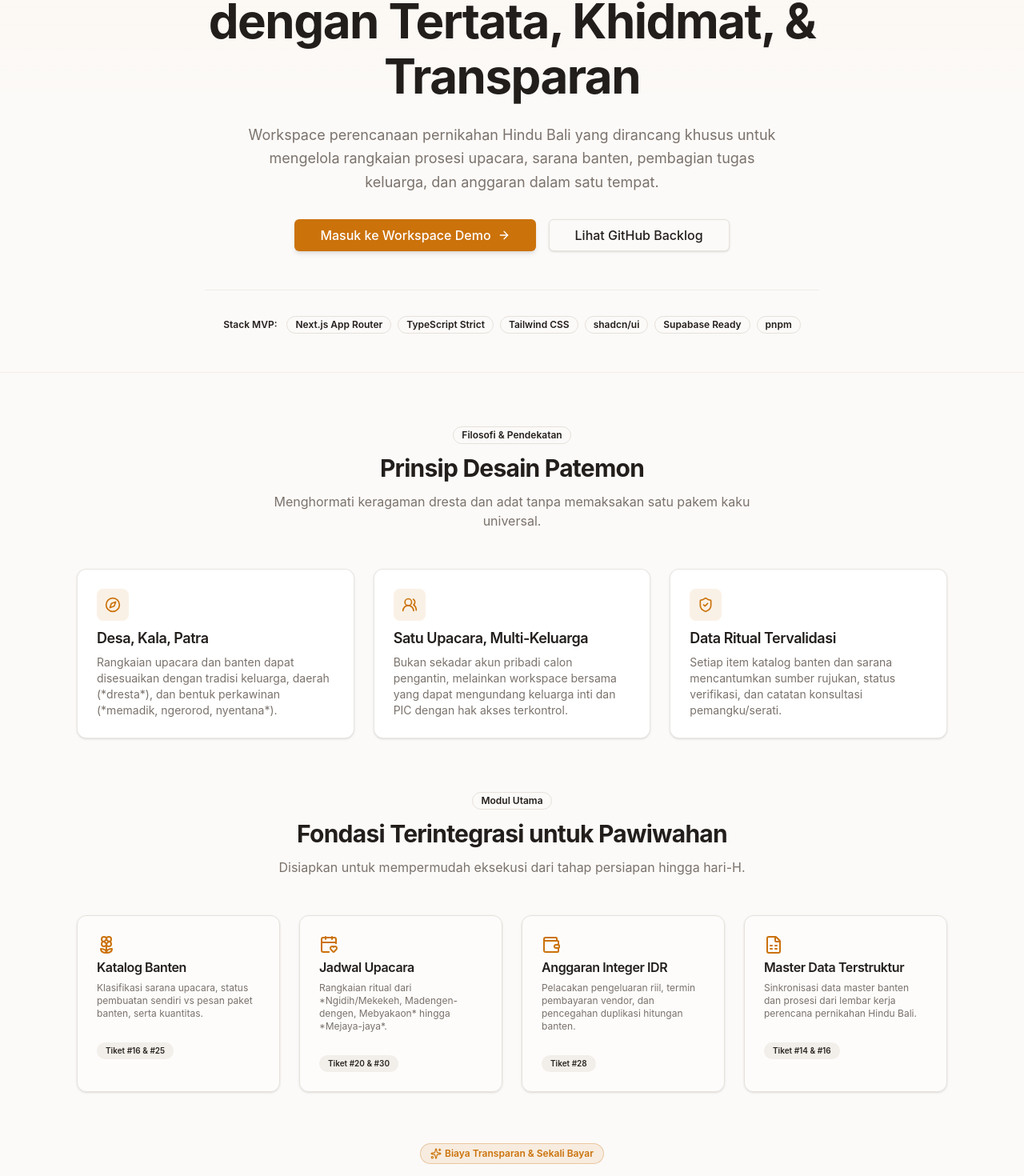
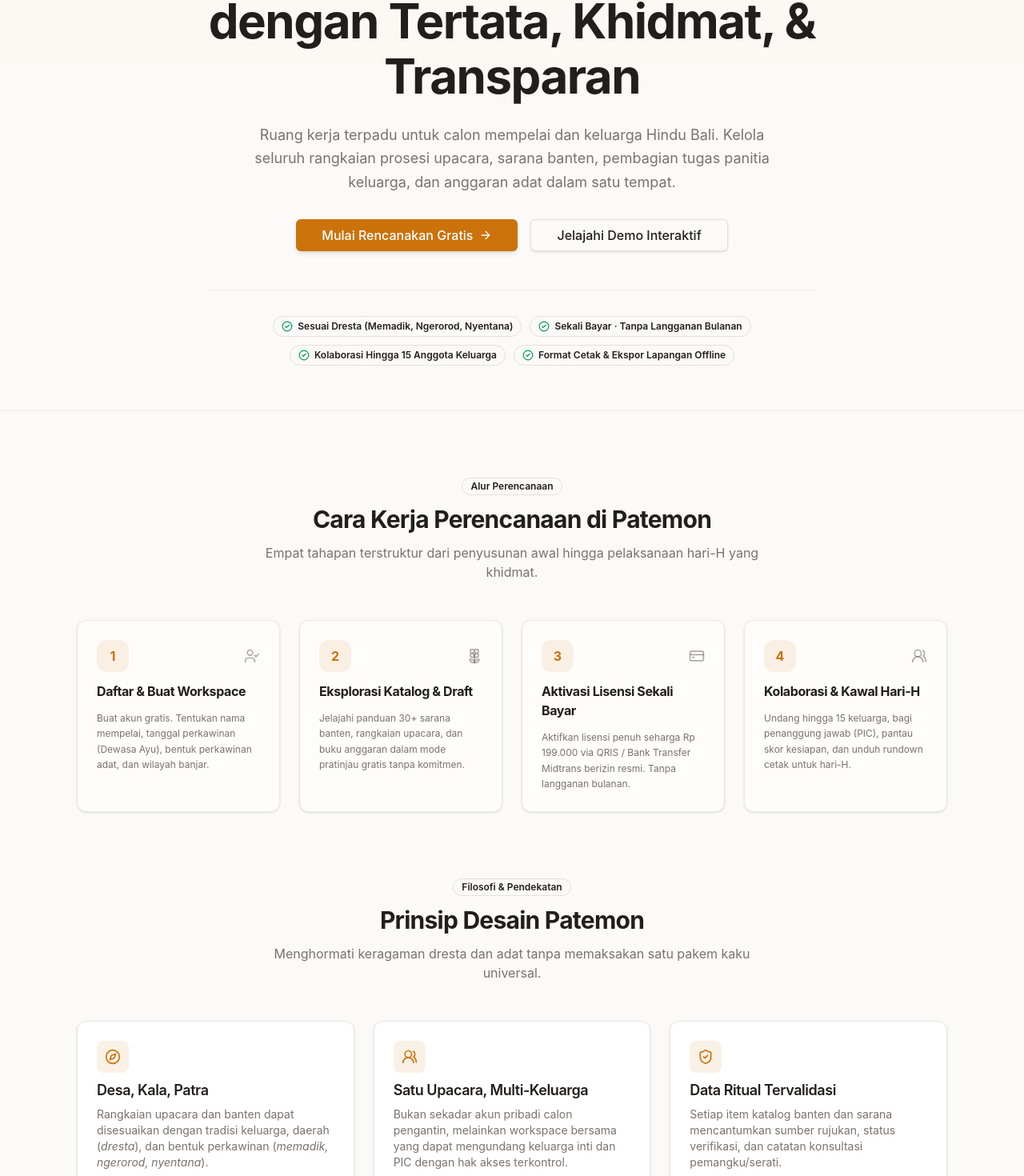
Before and after one commit to andresanjaya/patemon, a Next.js app: page / in a window 1280 px wide. Shown: the part 272-1742 px from the top of the page at 80% size. Built offline with nearby package versions, Linux system fonts and the light colour scheme; no server answers.

Commit message:
feat(marketing): clean development content and add how-it-works workflow (fixes #79) (#97)

```diff
--- a/src/app/page.tsx
+++ b/src/app/page.tsx
@@ -12,6 +12,10 @@ import {
   ShieldCheck,
   Compass,
   FileSpreadsheet,
+  UserCheck,
+  CreditCard,
+  MessageCircle,
+  Sparkles,
 } from "lucide-react";
 import { Button } from "@/components/ui/button";
 import { Badge } from "@/components/ui/badge";
@@ -24,6 +28,7 @@ import {
 } from "@/components/ui/card";
 import { AccountDeletedBanner } from "@/components/account-deleted-banner";
 import { PricingSection } from "@/features/payments/components/pricing-section";
+import { formatSupportWhatsAppLink } from "@/features/payments/support";
 
 interface HomePageProps {
   searchParams?: Promise<{
@@ -54,22 +59,22 @@ export default async function HomePage(props: HomePageProps) {
   }
 
   return (
-    <div className="flex flex-col gap-16 pb-20">
+    <div className="flex flex-col gap-20 pb-20">
       {/* Account Deletion Notice */}
       <Suspense fallback={null}>
         <AccountDeletedBanner />
       </Suspense>
 
       {/* Hero Section */}
-      <section className="border-border/40 relative overflow-hidden border-b bg-gradient-to-b from-amber-500/5 via-transparent to-transparent px-4 pt-12 pb-12 sm:px-6 sm:pt-20 lg:px-8">
+      <section className="border-border/40 relative overflow-hidden border-b bg-gradient-to-b from-amber-500/5 via-transparent to-transparent px-4 pt-12 pb-14 sm:px-6 sm:pt-20 lg:px-8">
         <div className="container mx-auto flex max-w-5xl flex-col items-center text-center">
           <div className="mb-6 inline-flex items-center gap-2">
             <Badge
               variant="secondary"
-              className="gap-1.5 border border-amber-500/30 bg-amber-500/10 px-3 py-1 text-xs text-amber-900 dark:text-amber-200"
+              className="border-primary/30 bg-primary/10 text-primary gap-1.5 px-3.5 py-1 text-xs"
             >
-              <Compass className="h-3.5 w-3.5 text-amber-600" />
-              <span>MVP v1 · Development Foundation Active</span>
+              <Compass className="h-3.5 w-3.5" />
+              <span>Platform Manajemen Pawiwahan Hindu Bali</span>
             </Badge>
           </div>
 
@@ -82,42 +87,137 @@ export default async function HomePage(props: HomePageProps) {
           </h1>
 
           <p className="text-muted-foreground mt-6 max-w-2xl text-base leading-relaxed sm:text-lg">
-            Workspace perencanaan pernikahan Hindu Bali yang dirancang khusus
-            untuk mengelola rangkaian prosesi upacara, sarana banten, pembagian
-            tugas keluarga, dan anggaran dalam satu tempat.
+            Ruang kerja terpadu untuk calon mempelai dan keluarga Hindu Bali.
+            Kelola seluruh rangkaian prosesi upacara, sarana banten, pembagian
+            tugas panitia keluarga, dan anggaran adat dalam satu tempat.
           </p>
 
           <div className="mt-8 flex flex-wrap items-center justify-center gap-4">
             <Button size="lg" asChild className="gap-2 shadow-md">
-              <Link href="/workspace/demo">
-                Masuk ke Workspace Demo
+              <Link href="/register">
+                Mulai Rencanakan Gratis
                 <ArrowRight className="h-4 w-4" />
               </Link>
             </Button>
             <Button size="lg" variant="outline" asChild>
-              <Link
-                href="https://github.com/andresanjaya/patemon"
-                target="_blank"
-                rel="noreferrer"
-                className="gap-2"
-              >
-                Lihat GitHub Backlog
+              <Link href="/workspace/demo" className="gap-2">
+                Jelajahi Demo Interaktif
               </Link>
             </Button>
           </div>
 
-          {/* Dev Stack Badges */}
-          <div className="border-border/60 text-muted-foreground mt-12 flex w-full max-w-3xl flex-wrap items-center justify-center gap-2 border-t pt-8 text-xs">
-            <span className="text-foreground mr-1 font-semibold">
-              Stack MVP:
-            </span>
-            <Badge variant="outline">Next.js App Router</Badge>
-            <Badge variant="outline">TypeScript Strict</Badge>
-            <Badge variant="outline">Tailwind CSS</Badge>
-            <Badge variant="outline">shadcn/ui</Badge>
-            <Badge variant="outline">Supabase Ready</Badge>
-            <Badge variant="outline">pnpm</Badge>
+          {/* Value Highlights */}
+          <div className="border-border/60 text-muted-foreground mt-12 flex w-full max-w-3xl flex-wrap items-center justify-center gap-2.5 border-t pt-8 text-xs">
+            <Badge variant="outline" className="gap-1.5 py-1">
+              <CheckCircle2 className="h-3.5 w-3.5 text-emerald-600" />
+              <span>Sesuai Dresta (Memadik, Ngerorod, Nyentana)</span>
+            </Badge>
+            <Badge variant="outline" className="gap-1.5 py-1">
+              <CheckCircle2 className="h-3.5 w-3.5 text-emerald-600" />
+              <span>Sekali Bayar · Tanpa Langganan Bulanan</span>
+            </Badge>
+            <Badge variant="outline" className="gap-1.5 py-1">
+              <CheckCircle2 className="h-3.5 w-3.5 text-emerald-600" />
+              <span>Kolaborasi Hingga 15 Anggota Keluarga</span>
+            </Badge>
+            <Badge variant="outline" className="gap-1.5 py-1">
+              <CheckCircle2 className="h-3.5 w-3.5 text-emerald-600" />
+              <span>Format Cetak & Ekspor Lapangan Offline</span>
+            </Badge>
           </div>
+        </div>
+      </section>
+
+      {/* How It Works Section */}
+      <section
+        id="how-it-works"
+        className="container mx-auto max-w-6xl px-4 sm:px-6 lg:px-8"
+      >
+        <div className="mx-auto mb-12 max-w-2xl text-center">
+          <Badge variant="outline" className="mb-3">
+            Alur Perencanaan
+          </Badge>
+          <h2 className="text-foreground text-2xl font-bold tracking-tight sm:text-3xl">
+            Cara Kerja Perencanaan di Patemon
+          </h2>
+          <p className="text-muted-foreground mt-3 text-sm sm:text-base">
+            Empat tahapan terstruktur dari penyusunan awal hingga pelaksanaan
+            hari-H yang khidmat.
+          </p>
+        </div>
+
+        <div className="grid grid-cols-1 gap-6 sm:grid-cols-2 lg:grid-cols-4">
+          <Card className="border-border/80 bg-card/60 relative">
+            <CardHeader className="space-y-3">
+              <div className="flex items-center justify-between">
+                <div className="bg-primary/10 text-primary flex h-10 w-10 items-center justify-center rounded-xl font-bold">
+                  1
+                </div>
+                <UserCheck className="text-muted-foreground/60 h-5 w-5" />
+              </div>
+              <CardTitle className="text-base font-bold">
+                Daftar & Buat Workspace
+              </CardTitle>
+              <CardDescription className="text-xs leading-relaxed">
+                Buat akun gratis. Tentukan nama mempelai, tanggal perkawinan
+                (Dewasa Ayu), bentuk perkawinan adat, dan wilayah banjar.
+              </CardDescription>
+            </CardHeader>
+          </Card>
+
+          <Card className="border-border/80 bg-card/60 relative">
+            <CardHeader className="space-y-3">
+              <div className="flex items-center justify-between">
+                <div className="bg-primary/10 text-primary flex h-10 w-10 items-center justify-center rounded-xl font-bold">
+                  2
+                </div>
+                <Flower2 className="text-muted-foreground/60 h-5 w-5" />
+              </div>
+              <CardTitle className="text-base font-bold">
+                Eksplorasi Katalog & Draft
+              </CardTitle>
+              <CardDescription className="text-xs leading-relaxed">
+                Jelajahi panduan 30+ sarana banten, rangkaian upacara, dan buku
+                anggaran dalam mode pratinjau gratis tanpa komitmen.
+              </CardDescription>
+            </CardHeader>
+          </Card>
+
+          <Card className="border-border/80 bg-card/60 relative">
+            <CardHeader className="space-y-3">
+              <div className="flex items-center justify-between">
+                <div className="bg-primary/10 text-primary flex h-10 w-10 items-center justify-center rounded-xl font-bold">
+                  3
+                </div>
+                <CreditCard className="text-muted-foreground/60 h-5 w-5" />
+              </div>
+              <CardTitle className="text-base font-bold">
+                Aktivasi Lisensi Sekali Bayar
+              </CardTitle>
+              <CardDescription className="text-xs leading-relaxed">
+                Aktifkan lisensi penuh seharga Rp 199.000 via QRIS / Bank
+                Transfer Midtrans berizin resmi. Tanpa langganan bulanan.
+              </CardDescription>
+            </CardHeader>
+          </Card>
+
+          <Card className="border-border/80 bg-card/60 relative">
+            <CardHeader className="space-y-3">
+              <div className="flex items-center justify-between">
+                <div className="bg-primary/10 text-primary flex h-10 w-10 items-center justify-center rounded-xl font-bold">
+                  4
+                </div>
+                <Users2 className="text-muted-foreground/60 h-5 w-5" />
+              </div>
+              <CardTitle className="text-base font-bold">
+                Kolaborasi & Kawal Hari-H
+              </CardTitle>
+              <CardDescription className="text-xs leading-relaxed">
+                Undang hingga 15 keluarga, bagi penanggung jawab (PIC), pantau
+                skor kesiapan, dan unduh rundown cetak untuk hari-H.
+              </CardDescription>
+            </CardHeader>
+          </Card>
         </div>
       </section>
 
@@ -148,8 +248,8 @@ export default async function HomePage(props: HomePageProps) {
               <CardTitle className="text-lg">Desa, Kala, Patra</CardTitle>
               <CardDescription>
                 Rangkaian upacara dan banten dapat disesuaikan dengan tradisi
-                keluarga, daerah (*dresta*), dan bentuk perkawinan (*memadik,
-                ngerorod, nyentana*).
+                keluarga, daerah (<em>dresta</em>), dan bentuk perkawinan (
+                <em>memadik, ngerorod, nyentana</em>).
               </CardDescription>
             </CardHeader>
           </Card>
@@ -186,7 +286,7 @@ export default async function HomePage(props: HomePageProps) {
         </div>
       </section>
 
-      {/* Core MVP Modules */}
+      {/* Core Modules */}
       <section
         id="features"
         className="container mx-auto max-w-6xl px-4 sm:px-6 lg:px-8"
@@ -196,11 +296,11 @@ export default async function HomePage(props: HomePageProps) {
             Modul Utama
           </Badge>
           <h2 className="text-foreground text-2xl font-bold tracking-tight sm:text-3xl">
-            Fondasi Terintegrasi untuk Pawiwahan
+            Fitur Lengkap untuk Pawiwahan
           </h2>
           <p className="text-muted-foreground mt-3 text-sm sm:text-base">
-            Disiapkan untuk mempermudah eksekusi dari tahap persiapan hingga
-            hari-H.
+            Alat bantu terintegrasi dari tahap persiapan awal, koordinasi
+            keluarga, hingga eksekusi hari-H.
           </p>
         </div>
 
@@ -210,13 +310,13 @@ export default async function HomePage(props: HomePageProps) {
               <Flower2 className="text-primary mb-1 h-6 w-6" />
               <CardTitle className="text-base">Katalog Banten</CardTitle>
               <CardDescription className="text-xs">
-                Klasifikasi sarana upacara, status pembuatan sendiri vs pesan
-                paket banten, serta kuantitas.
+                Klasifikasi sarana upacara, status pembuatan sendiri (ngayah) vs
+                pesan paket banten, serta kuantitas.
               </CardDescription>
             </CardHeader>
             <CardContent>
               <Badge variant="secondary" className="text-[10px]">
-                Tiket #16 & #25
+                Pesan Serati / Ngayah
               </Badge>
             </CardContent>
           </Card>
@@ -226,13 +326,14 @@ export default async function HomePage(props: HomePageProps) {
               <CalendarHeart className="text-primary mb-1 h-6 w-6" />
               <CardTitle className="text-base">Jadwal Upacara</CardTitle>
               <CardDescription className="text-xs">
-                Rangkaian ritual dari *Ngidih/Mekekeh, Madengen-dengen,
-                Mebyakaon* hingga *Mejaya-jaya*.
+                Rangkaian ritual dari{" "}
+                <em>Ngidih/Mekekeh, Madengen-dengen, Mebyakaon</em> hingga{" "}
+                <em>Mejaya-jaya</em>.
               </CardDescription>
             </CardHeader>
             <CardContent>
               <Badge variant="secondary" className="text-[10px]">
-                Tiket #20 & #30
+                Kronologis & Format WITA
               </Badge>
             </CardContent>
           </Card>
@@ -240,7 +341,7 @@ export default async function HomePage(props: HomePageProps) {
           <Card className="bg-card/50">
             <CardHeader>
               <Wallet className="text-primary mb-1 h-6 w-6" />
-              <CardTitle className="text-base">Anggaran Integer IDR</CardTitle>
+              <CardTitle className="text-base">Buku Anggaran</CardTitle>
               <CardDescription className="text-xs">
                 Pelacakan pengeluaran riil, termin pembayaran vendor, dan
                 pencegahan duplikasi hitungan banten.
@@ -248,7 +349,7 @@ export default async function HomePage(props: HomePageProps) {
             </CardHeader>
             <CardContent>
               <Badge variant="secondary" className="text-[10px]">
-                Tiket #28
+                Purusa, Pradana & Bersama
               </Badge>
             </CardContent>
           </Card>
@@ -256,84 +357,59 @@ export default async function HomePage(props: HomePageProps) {
           <Card className="bg-card/50">
             <CardHeader>
               <FileSpreadsheet className="text-primary mb-1 h-6 w-6" />
-              <CardTitle className="text-base">
-                Master Data Terstruktur
-              </CardTitle>
+              <CardTitle className="text-base">Rundown & Ekspor CSV</CardTitle>
               <CardDescription className="text-xs">
-                Sinkronisasi data master banten dan prosesi dari lembar kerja
-                perencana pernikahan Hindu Bali.
+                Susunan agenda panitia hari-H dengan pembagian PIC dan ekspor
+                berkas siap cetak untuk lapangan.
               </CardDescription>
             </CardHeader>
             <CardContent>
               <Badge variant="secondary" className="text-[10px]">
-                Tiket #14 & #16
+                Siap Cetak Lapangan
               </Badge>
             </CardContent>
           </Card>
         </div>
       </section>
 
-      {/* Pricing & Transparency Section (Issue #35) */}
+      {/* Pricing & Transparency Section */}
       <div className="container mx-auto max-w-7xl px-4 sm:px-6 lg:px-8">
         <PricingSection showTitle={true} />
       </div>
 
-      {/* Engineering Progress / Roadmap Checklist */}
-      <section
-        id="roadmap"
-        className="container mx-auto max-w-4xl px-4 sm:px-6 lg:px-8"
-      >
-        <Card className="border-primary/20 bg-primary/5">
-          <CardHeader>
-            <div className="flex flex-wrap items-center justify-between gap-2">
-              <CardTitle className="flex items-center gap-2 text-lg">
-                <CheckCircle2 className="h-5 w-5 text-emerald-600" />
-                Status Pengembangan: Phase 03 Foundation
-              </CardTitle>
-              <Badge variant="success">Issue #13 In Progress</Badge>
+      {/* Adat Consultation & Help Callout */}
+      <section className="container mx-auto max-w-4xl px-4 sm:px-6 lg:px-8">
+        <div className="border-border/80 bg-muted/30 flex flex-col items-center justify-between gap-6 rounded-3xl border p-6 text-center sm:flex-row sm:p-8 sm:text-left">
+          <div className="space-y-1.5">
+            <div className="flex items-center justify-center gap-2 sm:justify-start">
+              <Sparkles className="text-primary h-4 w-4" />
+              <h3 className="text-foreground text-base font-bold">
+                Butuh Bantuan Menyesuaikan Dresta Adat?
+              </h3>
             </div>
-            <CardDescription>
-              Tahapan pengembangan berikutnya sesuai dependensi arsitektur:
-            </CardDescription>
-          </CardHeader>
-          <CardContent className="space-y-3 text-sm">
-            <div className="flex items-start gap-2.5">
-              <CheckCircle2 className="mt-0.5 h-4 w-4 shrink-0 text-emerald-600" />
-              <div>
-                <strong>Issue #13:</strong> Initialize Next.js App Router,
-                TypeScript Strict, Tailwind CSS, shadcn/ui & dev standards.
-              </div>
-            </div>
-            <div className="flex items-start gap-2.5 opacity-75">
-              <div className="border-muted-foreground mt-0.5 flex h-4 w-4 shrink-0 items-center justify-center rounded-full border text-[10px]">
-                2
-              </div>
-              <div>
-                <strong>Issue #14:</strong> Database Schema — Supabase
-                PostgreSQL migration (profiles, weddings, ritual_catalog,
-                budget_items).
-              </div>
-            </div>
-            <div className="flex items-start gap-2.5 opacity-75">
-              <div className="border-muted-foreground mt-0.5 flex h-4 w-4 shrink-0 items-center justify-center rounded-full border text-[10px]">
-                3
-              </div>
-              <div>
-                <strong>Issue #15:</strong> Supabase Auth & Row Level Security
-                (RLS) multi-workspace isolation.
-              </div>
-            </div>
-            <div className="flex items-start gap-2.5 opacity-75">
-              <div className="border-muted-foreground mt-0.5 flex h-4 w-4 shrink-0 items-center justify-center rounded-full border text-[10px]">
-                4
-              </div>
-              <div>
-                <strong>Issue #17:</strong> Automated CI/CD Pipeline (Lint,
-                Typecheck, Build test).
-              </div>
-            </div>
-          </CardContent>
-        </Card>
+            <p className="text-muted-foreground max-w-xl text-xs leading-relaxed sm:text-sm">
+              Tim kurator adat Patemon siap menjawab pertanyaan seputar variasi
+              upacara, banten, atau panduan aktivasi lisensi via WhatsApp resmi.
+            </p>
+          </div>
+          <Button
+            asChild
+            className="shrink-0 gap-2 bg-emerald-600 text-xs text-white shadow-md hover:bg-emerald-700"
+          >
+            <a
+              href={formatSupportWhatsAppLink({
+                category: "adat_consultation",
+                userMessage:
+                  "Om Swastyastu tim Patemon, saya ingin berkonsultasi mengenai persiapan upacara...",
+              })}
+              target="_blank"
+              rel="noopener noreferrer"
+            >
+              <MessageCircle className="h-4 w-4" />
+              <span>Konsultasi via WhatsApp</span>
+            </a>
+          </Button>
+        </div>
       </section>
     </div>
   );
--- a/src/components/layout/app-shell.tsx
+++ b/src/components/layout/app-shell.tsx
@@ -1,6 +1,6 @@
 "use client";
 
-import React from "react";
+import React, { Suspense } from "react";
 import { usePathname } from "next/navigation";
 import { Navbar } from "./navbar";
 import { Footer } from "./footer";
@@ -9,12 +9,7 @@ interface AppShellProps {
   children: React.ReactNode;
 }
 
-/**
- * AppShell separates the public marketing/auth layout from the workspace dashboard layout (Issue #77).
- * - Public routes, auth, pricing, terms, profile, and workspace creation retain the marketing Navbar and Footer.
- * - Workspace routes (/workspace/[weddingId]/*) render children cleanly inside the Demo 10 WorkspaceShell.
- */
-export function AppShell({ children }: AppShellProps) {
+function AppShellInner({ children }: AppShellProps) {
   const pathname = usePathname();
 
   // Match /workspace/:id (excluding /workspace/new)
@@ -36,3 +31,16 @@ export function AppShell({ children }: AppShellProps) {
     </div>
   );
 }
+
+/**
+ * AppShell separates the public marketing/auth layout from the workspace dashboard layout (Issue #77).
+ * - Public routes, auth, pricing, terms, profile, and workspace creation retain the marketing Navbar and Footer.
+ * - Workspace routes (/workspace/[weddingId]/*) render children cleanly inside the Demo 10 WorkspaceShell.
+ */
+export function AppShell(props: AppShellProps) {
+  return (
+    <Suspense fallback={<div className="flex min-h-screen flex-col" />}>
+      <AppShellInner {...props} />
+    </Suspense>
+  );
+}
--- a/src/components/layout/footer.tsx
+++ b/src/components/layout/footer.tsx
@@ -25,6 +25,12 @@ export function Footer() {
             © 2026 Patemon — Bali Hindu Wedding Planner. Semua hak dilindungi.
           </p>
           <div className="flex flex-wrap items-center gap-6">
+            <Link
+              href="/#how-it-works"
+              className="hover:text-foreground transition-colors"
+            >
+              Cara Kerja
+            </Link>
             <Link
               href="/pricing"
               className="hover:text-foreground transition-colors"
@@ -58,22 +64,6 @@ export function Footer() {
               <MessageCircle className="h-3.5 w-3.5 text-emerald-600" />
               <span>Bantuan WhatsApp</span>
             </a>
-            <Link
-              href="https://github.com/andresanjaya/patemon"
-              target="_blank"
-              rel="noreferrer"
-              className="hover:text-foreground transition-colors"
-            >
-              GitHub Repository
-            </Link>
-            <Link
-              href="https://github.com/andresanjaya/patemon/blob/main/docs/PRD-MVP-v1.md"
-              target="_blank"
-              rel="noreferrer"
-              className="hover:text-foreground transition-colors"
-            >
-              Dokumentasi PRD
-            </Link>
           </div>
         </div>
       </div>
--- a/src/features/banten/seeds.ts
+++ b/src/features/banten/seeds.ts
@@ -31,8 +31,7 @@ export const DEFAULT_SOURCES: SourceCitation[] = [
     sourceType: "Catatan Lapangan Praktisi Adat (Draft Riset)",
     usageNotes:
       "Katalog komponen banten dan sarana upakara yang umum dipesan pada serati banten di Bali Selatan.",
-    sourceUrl:
-      "https://github.com/andresanjaya/patemon/blob/main/docs/PRD-MVP-v1.md",
+    sourceUrl: "https://phdi.or.id",
   },
 ];
 
--- a/src/features/ceremonies/components/ceremony-onboarding-wizard.tsx
+++ b/src/features/ceremonies/components/ceremony-onboarding-wizard.tsx
@@ -264,7 +264,7 @@ export function CeremonyOnboardingWizard({
               <Info className="mt-0.5 h-5 w-5 shrink-0 text-amber-600 dark:text-amber-400" />
               <div className="space-y-1">
                 <p className="text-sm font-semibold">
-                  Prinsip Keluwesan Dresta (PRD Section 5.2):
+                  Prinsip Keluwesan Dresta Adat:
                 </p>
                 <p className="text-muted-foreground">
                   Patemon tidak menetapkan keharusan mutlak tatacara keagamaan.
--- a/src/features/members/components/member-list.tsx
+++ b/src/features/members/components/member-list.tsx
@@ -122,7 +122,7 @@ export function MemberList({
     const origin =
       typeof window !== "undefined"
         ? window.location.origin
-        : "http://localhost:3000";
+        : process.env.NEXT_PUBLIC_APP_URL || "";
     const inviteUrl = `${origin}/workspaces`;
     const message = `Om Swastyastu. Anda diundang untuk bergabung ke persiapan pernikahan adat ${coupleNames} melalui aplikasi Patemon: ${inviteUrl}`;
 
--- a/src/features/payments/pricing.ts
+++ b/src/features/payments/pricing.ts
@@ -57,7 +57,7 @@ export const PRICING_TIERS: PricingTier[] = [
     originalPrice: MVP_WEDDING_ORIGINAL_PRICE_IDR,
     priceLabel: "Rp 199.000",
     periodLabel: "bayar 1x per pawiwahan · tanpa langganan",
-    badge: "Promo Peluncuran MVP",
+    badge: "Akses Lengkap",
     popular: true,
     ctaLabel: "Daftar & Mulai Rencanakan",
     ctaHref: "/register",
```
Also changed, not shown: src/components/layout/navbar.tsx (+9 -10 lines), src/features/auth/actions.ts (+15 -0 lines), 1 other file (tests, documents, lock files or other folders).
